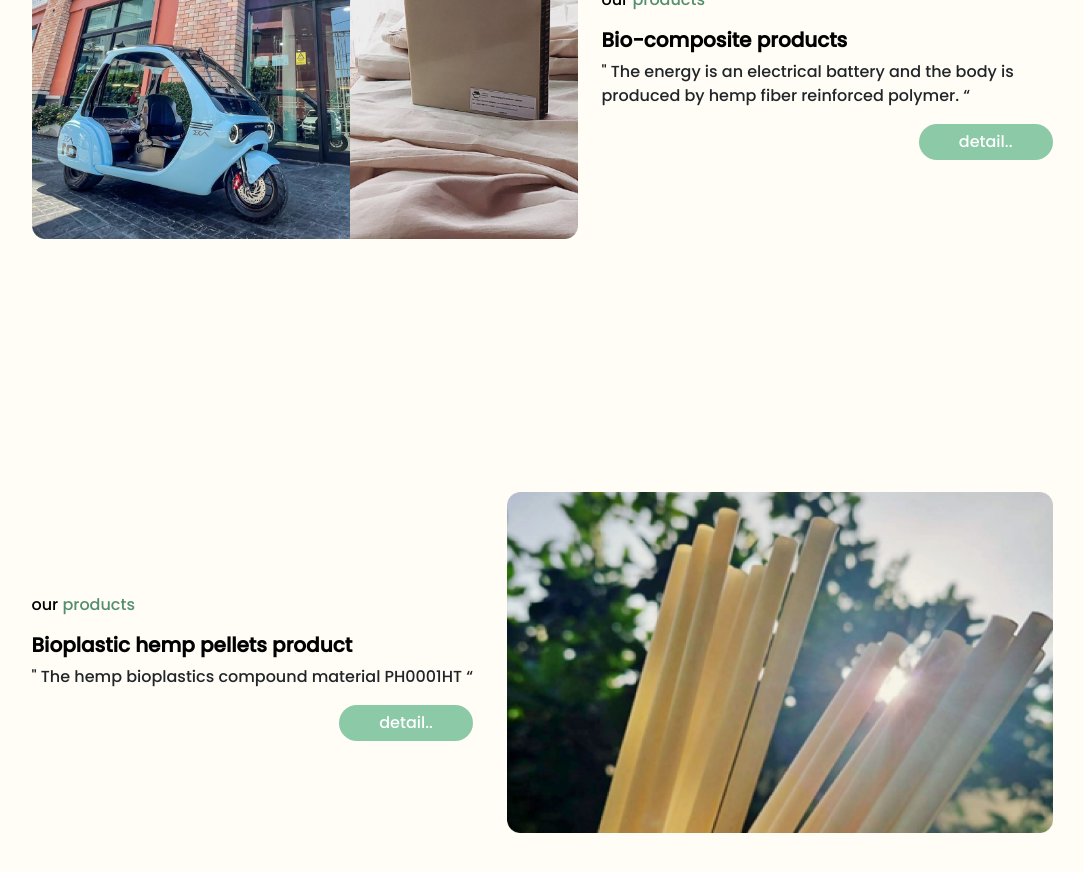
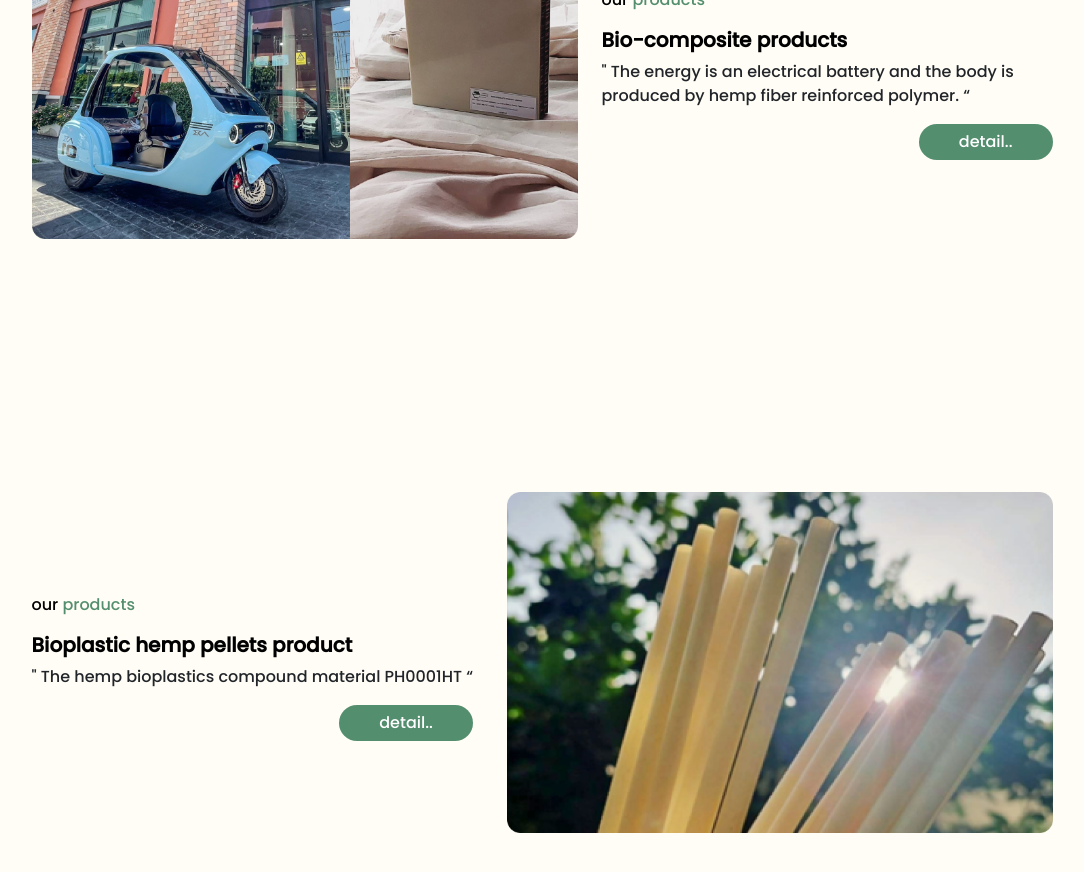
Before and after one commit to Emwich02/EmpowerMattVUE, a Vue app: page /Products in a window 1280 px wide. Shown: the part 1140-2012 px from the top of the page, without its empty margins (98-1182 px from the left). Built offline with nearby package versions, Linux system fonts and the light colour scheme.

Commit message:
[ProductMain] Update button style and link to another product page.

```diff
--- a/src/assets/productmain.scss
+++ b/src/assets/productmain.scss
@@ -7,7 +7,7 @@ $color_6: #1c1d23;
 $color_7: #8bc9a7;
 $cream-primary-color: var(--cream-bg-color);
 
-:root{
+:root {
   --cream-bg-color: #fffdf5;
 }
 
@@ -43,8 +43,8 @@ $cream-primary-color: var(--cream-bg-color);
   text-align: right;
 }
 
-.bg-color-productmain{
-  background-color: $cream-primary-color ;
+.bg-color-productmain {
+  background-color: $cream-primary-color;
 }
 
 .full-height-starw-1 {
@@ -62,10 +62,21 @@ $cream-primary-color: var(--cream-bg-color);
 }
 
 .button-details {
-  background-color: $color_7;
+  background-color: $color_2;
   padding: 6px 40px;
   float: right;
   border-radius: 30px;
+}
+
+.button-details:hover {
+  outline-color: transparent;
+  outline-style:solid;
+  box-shadow: 0 0 0 2px #000000;
+  transition: 0.5s;
+}
+
+.button-details:active {
+  background-color: $color_7;
 }
 
 .bioplastic-down {
@@ -82,7 +93,7 @@ $cream-primary-color: var(--cream-bg-color);
   border-bottom: 2px #000000 solid;
 }
 
-.mt-product-main-13{
+.mt-product-main-13 {
   padding-top: 13rem;
 }
 
--- a/src/views/ProductMainView.vue
+++ b/src/views/ProductMainView.vue
@@ -1,4 +1,3 @@
-<!-- eslint-disable vue/multi-word-component-names -->
 <script setup>
 import hempview from '@/images/hempview.png';
 import bioPlasticPic from '@/images/bioPlasticPic.png';
@@ -64,7 +63,9 @@ function scrollToSection(sectionId) {
                         </p>
                         <h5 class="blackbold-text front-18px" data-aos="fade-up">{{ Data.compositeTitle }}</h5>
                         <p class="front-12px" data-aos="fade-up"> {{ Data.compositeDetails }} </p>
-                        <p class="button-details front-12px" style="color:white" data-aos="fade-up"> {{ Data.moreDetails }}
+                        <p class="button-details front-12px" style="color:white" data-aos="fade-up">
+                            <router-link to="/Naturalhempfabric" class="dropdown-item product-1">
+                                {{ Data.moreDetails }} </router-link>
                         </p>
                     </div>
                 </div>
@@ -82,7 +83,9 @@ function scrollToSection(sectionId) {
                         </p>
                         <h5 class="blackbold-text front-18px" data-aos="fade-up">{{ Data.plasticTitle }}</h5>
                         <p class="front-12px" data-aos="fade-up"> {{ Data.plasticDetails }} </p>
-                        <p class="button-details front-12px" style="color:white" data-aos="fade-up"> {{ Data.moreDetails }}
+                        <p class="button-details front-12px" style="color:white" data-aos="fade-up">
+                            <router-link to="/ProductBioPlastic" class="dropdown-item product-2">{{
+                                Data.moreDetails }}</router-link>
                         </p>
                     </div>
                 </div>
@@ -99,12 +102,13 @@ function scrollToSection(sectionId) {
                 <div class="col-md-5 d-flex align-items-center">
                     <div><br>
                         <p class="front-12px" data-aos="fade-up"><span class="black-text">{{ Data.our }}</span> <span
-                                class="green-text">{{
-                                    Data.products }}</span>
+                                class="green-text">{{ Data.products }}</span>
                         </p>
                         <h5 class="blackbold-text front-18px" data-aos="fade-up">{{ Data.plasticTitle }}</h5>
                         <p class="front-12px" data-aos="fade-up"> {{ Data.plasticDetails }} </p>
-                        <p class="button-details front-12px" style="color:white" data-aos="fade-up"> {{ Data.moreDetails }}
+                        <p class="button-details front-12px" style="color:white" data-aos="fade-up"> <router-link
+                                to="/ProductBioPlastic" class="dropdown-item product-2">{{ Data.moreDetails
+                                }}</router-link>
                         </p>
                     </div>
                 </div>
```
Also changed, not shown: src/views/ServicesView.vue (+3 -6 lines). Lines whose indentation alone changed are shown as unchanged.
